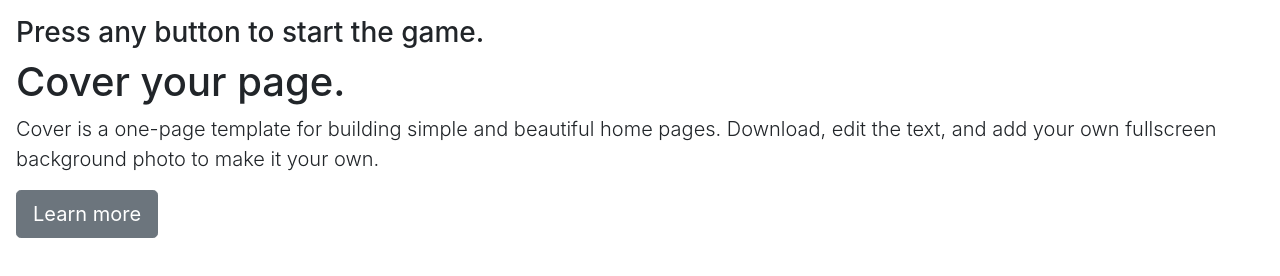
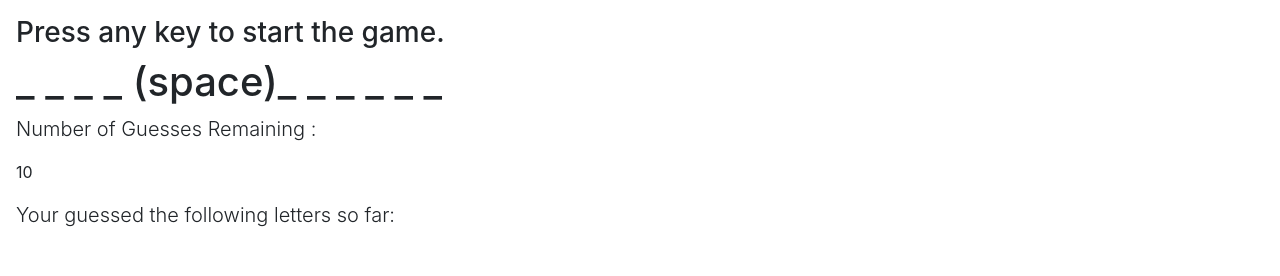
Before and after one commit to kimchikimchi/Word-Guess-Game, a plain HTML site: page index.html in a window 1280 px wide. Drawn offline with nearby package versions, Linux system fonts and the light colour scheme.

Commit message:
- Replacing movie file with a screenshot for reduced footprint. - Adding functionalities for word generation, key checking, etc.

```diff
--- a/assets/javascript/game.js
+++ b/assets/javascript/game.js
@@ -7,14 +7,57 @@ var words = ['madonna', 'michael jackson', 'george michael',
 var tryRemains = 10;
 var userKeyEntered = "";
 var chosenWord = "";
+var triedLetters = "";
 
-// Randomize word chosen.
-chosenWord = words[ Math.floor(Math.random() * words.length) ] ;
-console.log("Word Chosen is " + chosenWord);
 
 // Handle event after each key is pressed
 document.onkeyup = function(event) {
+    var keyEntered = event.key.toLowerCase();
+    console.debug("You pressed : " + keyEntered);
 
+    // No op if entered key is non-alphabet char
+    if (! keyEntered.match(/^[a-z]$/)) {
+        console.debug("You pressed an non-alphabet char");
+        return;
+    }
 
+    // check the entered letter against the randomly selected word
+    if (chosenWord.match(keyEntered)) {
+        console.debug("Matched");
+        // If the letter is in the word, change _ into the letter.
+        // To Do:
+    } else {
+        // If character is already entered, don't count it torward retries.
+        if (triedLetters.match(keyEntered)) {
+            console.debug("Already entered key: " + keyEntered);
+        } else {
+            // If the letter is not, lower the retries by one and add to the guessed letter list.
+            guessed_letters.textContent += keyEntered + " ";
+            triedLetters += keyEntered;
 
+            tryRemains--;
+            retries.textContent = tryRemains;
+
+        // If retries are exhausted, game over.
+        }
+    }
 }
+
+// Since we are not using jquery here. . .
+document.addEventListener("DOMContentLoaded", function(event) {
+    // Randomize word chosen.
+    chosenWord = words[ Math.floor(Math.random() * words.length) ] ;
+    guessword.textContent = '';
+    console.log("Word Chosen is " + chosenWord);
+
+    for (var index = 0; index < chosenWord.length; index++) {
+        if (chosenWord[index] !== ' ') {
+            guessword.textContent += '_ ';
+        } else {
+            // ToDo: How to put space instead of the ugly below.
+            guessword.textContent += '(space)';
+        }
+    }
+
+    retries.textContent = tryRemains;
+});
--- a/index.html
+++ b/index.html
@@ -14,16 +14,14 @@
       <div class="cover-container d-flex w-100 h-100 p-3 mx-auto flex-column">
         <header class="masthead mb-auto">
           <div class="inner">
-            <h3 class="masthead-brand">Press any button to start the game.</h3>
+            <h3 class="masthead-brand">Press any key to start the game.</h3>
           </div>
         </header>
 
         <main role="main" class="inner cover">
-          <h1 class="cover-heading">Cover your page.</h1>
-          <p class="lead">Cover is a one-page template for building simple and beautiful home pages. Download, edit the text, and add your own fullscreen background photo to make it your own.</p>
-          <p class="lead">
-            <a href="#" class="btn btn-lg btn-secondary">Learn more</a>
-          </p>
+          <h1 class="cover-heading"> <div id="guessword">  </div></h1>
+          <p class="lead"> Number of Guesses Remaining : <div id="retries"> </div></p>
+          <p class="lead"> Your guessed the following letters so far: <div id="guessed_letters"></div> </p>
         </main>
 
       </div>
```
Also changed, not shown: assets/images/hangman-game-screenshot.png (added).
